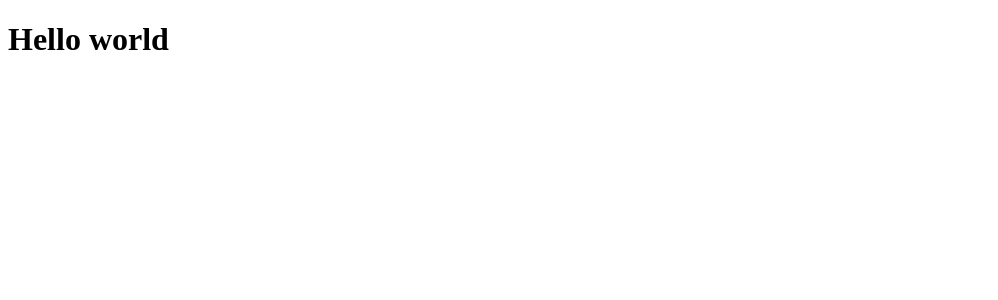
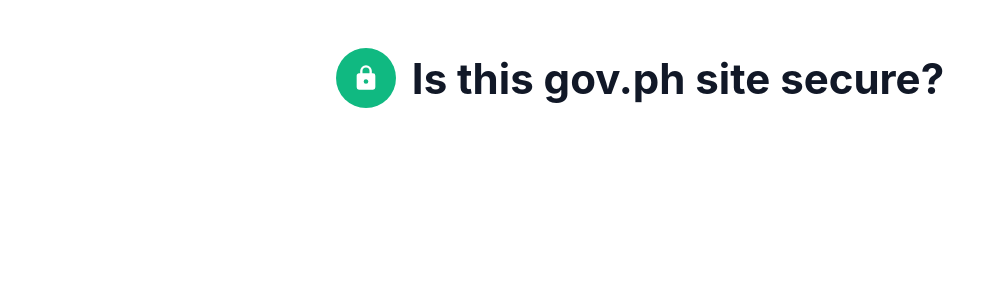
Before and after one commit to arnellebalane/isthisgovphsitesecure.com, a Vue app: page / in a window 1280 px wide. Shown: the top 300 px of the page, without its empty margins (0-998 px from the left). Built offline with nearby package versions, Linux system fonts and the light colour scheme.

Commit message:
Add Header component

```diff
--- a/src/components/App.vue
+++ b/src/components/App.vue
@@ -1,3 +1,7 @@
 <template>
-  <h1>Hello world</h1>
+  <Header />
 </template>
+
+<script setup>
+import Header from '@components/Header.vue';
+</script>
--- /dev/null
+++ b/src/components/Header.vue
@@ -0,0 +1,44 @@
+<template>
+  <section class="Header Wrapper">
+    <div>
+      <svg viewBox="0 0 24 24">
+        <path
+          fill="currentColor"
+          d="M12,17A2,2 0 0,0 14,15C14,13.89 13.1,13 12,13A2,2 0 0,0 10,15A2,2 0 0,0 12,17M18,8A2,2 0 0,1 20,10V20A2,2 0 0,1 18,22H6A2,2 0 0,1 4,20V10C4,8.89 4.9,8 6,8H7V6A5,5 0 0,1 12,1A5,5 0 0,1 17,6V8H18M12,3A3,3 0 0,0 9,6V8H15V6A3,3 0 0,0 12,3Z"
+        />
+      </svg>
+    </div>
+
+    <h1>Is this gov.ph site secure?</h1>
+  </section>
+</template>
+
+<style scoped>
+section {
+  display: flex;
+  justify-content: center;
+  align-items: center;
+  gap: 1.6rem;
+
+  padding-top: 4.8rem;
+  padding-bottom: 4.8rem;
+}
+
+div {
+  flex-shrink: 0;
+  width: 6rem;
+  height: 6rem;
+  padding: 1.6rem;
+  border-radius: 50%;
+  color: var(--inverted);
+  background-color: var(--primary);
+}
+
+svg {
+  display: block;
+}
+
+h1 {
+  font-size: 4.2rem;
+}
+</style>
--- a/src/index.js
+++ b/src/index.js
@@ -1,5 +1,6 @@
 import { createApp } from 'vue';
 import App from '@components/App.vue';
+import '@styles/index.css';
 
 const app = createApp(App);
 app.mount('#app');
--- /dev/null
+++ b/src/styles/index.css
@@ -0,0 +1,41 @@
+*,
+*::before,
+*::after {
+  box-sizing: border-box;
+  margin: 0;
+}
+
+html {
+  --main: #111827;
+  --inverted: #fff;
+  --primary: #10b981;
+  --green: #10b981;
+  --orange: #f59e0b;
+  --red: #dc2626;
+
+  font-size: 62.5%;
+}
+
+body {
+  min-height: 100vh;
+  /* System Fonts as used by GitHub */
+  font-family: -apple-system, BlinkMacSystemFont, 'Segoe UI', Roboto, Helvetica, Arial, sans-serif, 'Apple Color Emoji',
+    'Segoe UI Emoji', 'Segoe UI Symbol';
+  font-size: 1.8rem;
+  -webkit-font-smoothing: antialiased;
+  -moz-osx-font-smoothing: grayscale;
+  color: var(--main);
+}
+
+a,
+input,
+button {
+  font: inherit;
+  color: inherit;
+}
+
+.Wrapper {
+  max-width: 80rem;
+  padding: 2.4rem;
+  margin: 0 auto;
+}
--- a/vite.config.js
+++ b/vite.config.js
@@ -8,6 +8,7 @@ module.exports = {
     alias: {
       '@components': path.resolve('src/components'),
       '@data': path.resolve('src/data'),
+      '@styles': path.resolve('src/styles'),
     },
   },
 };
```
